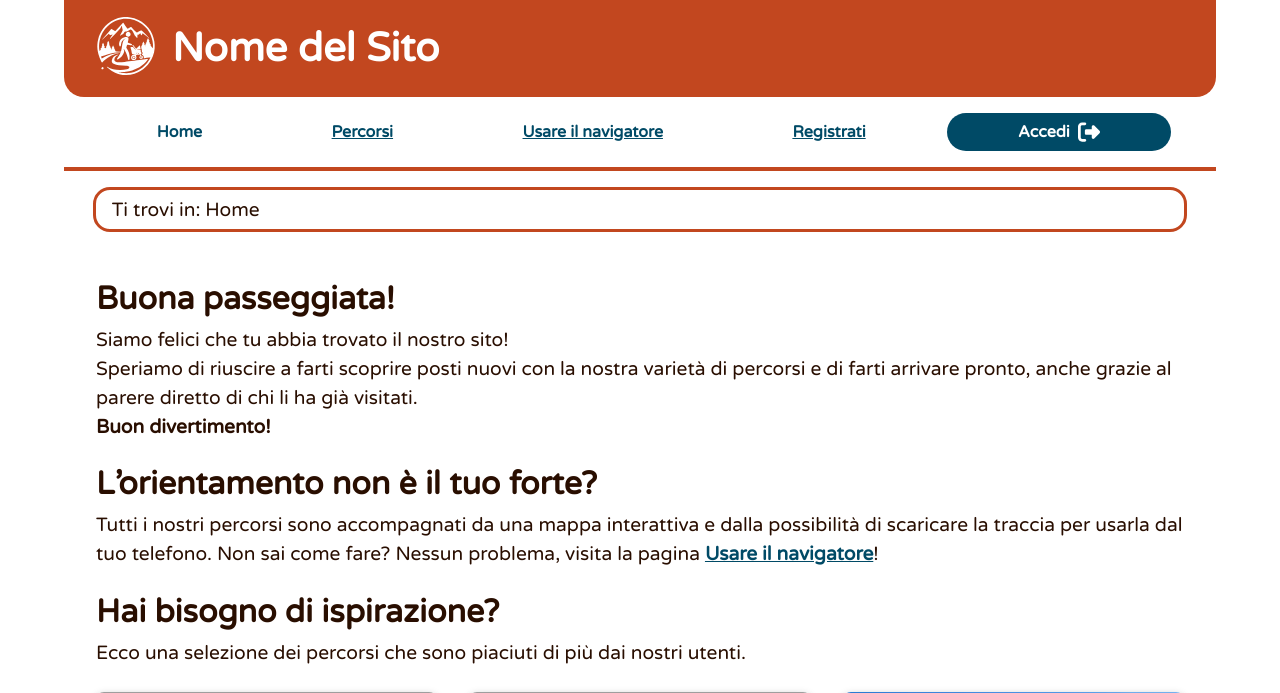
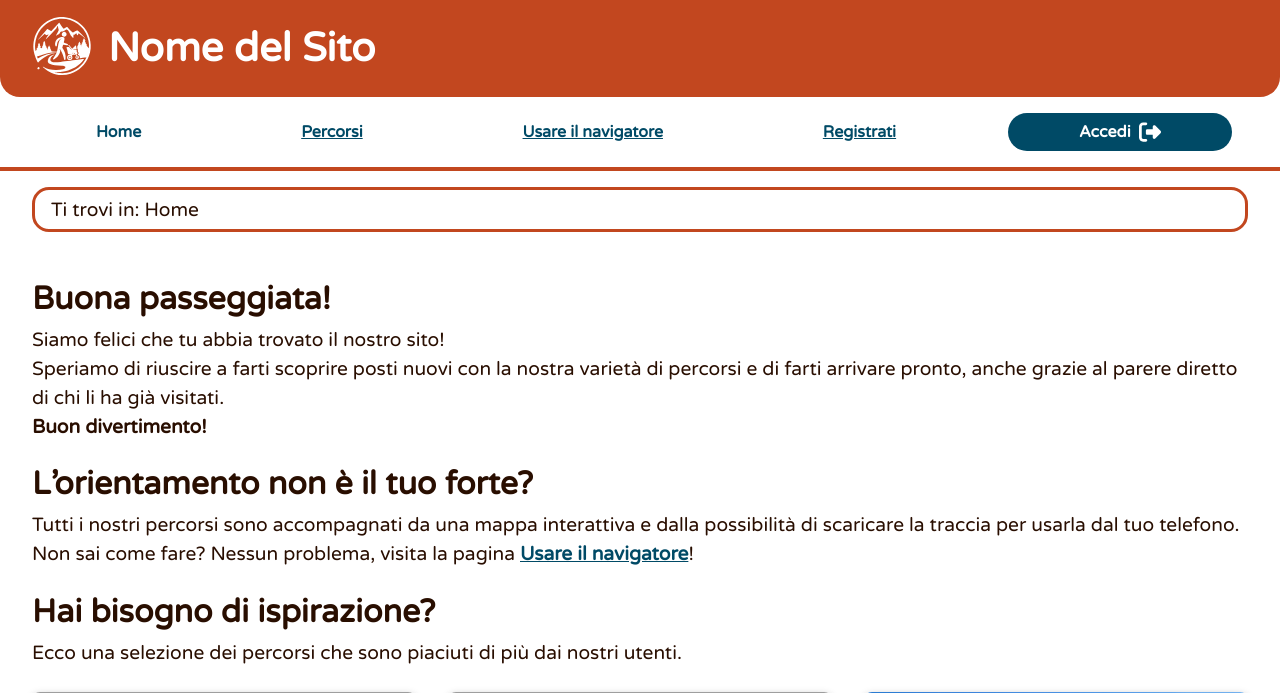
Before and after one commit to tlazzarin/sito-tecweb, a PHP site: page /index.php in a window 1280 px wide. Shown: the top 693 px of the page. Run offline with PHP 8.4, Linux system fonts and the light colour scheme; data comes from the database, SQL or seed files in the repository; data that the repository does not hold is empty; grey boxes are pictures that could not be loaded.

Commit message:
fix: impostata la larghezza massima del body

```diff
--- a/src/css/style.css
+++ b/src/css/style.css
@@ -35,7 +35,7 @@ body {
     min-height: 100vh;
     margin-left: auto;
     margin-right: auto;
-    max-width: 90%;
+    max-width: 1800px;
 }
 
 a {
```
